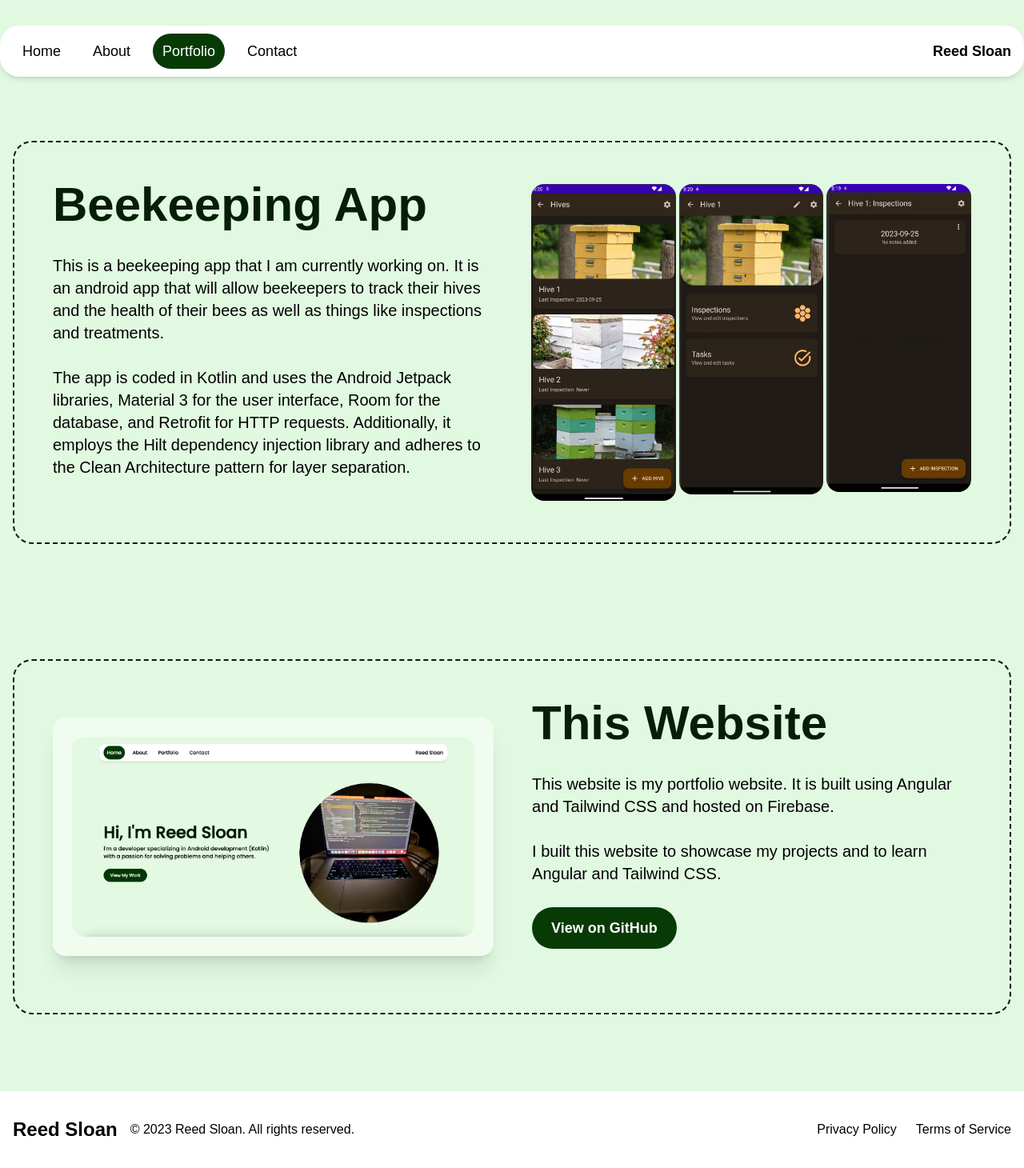
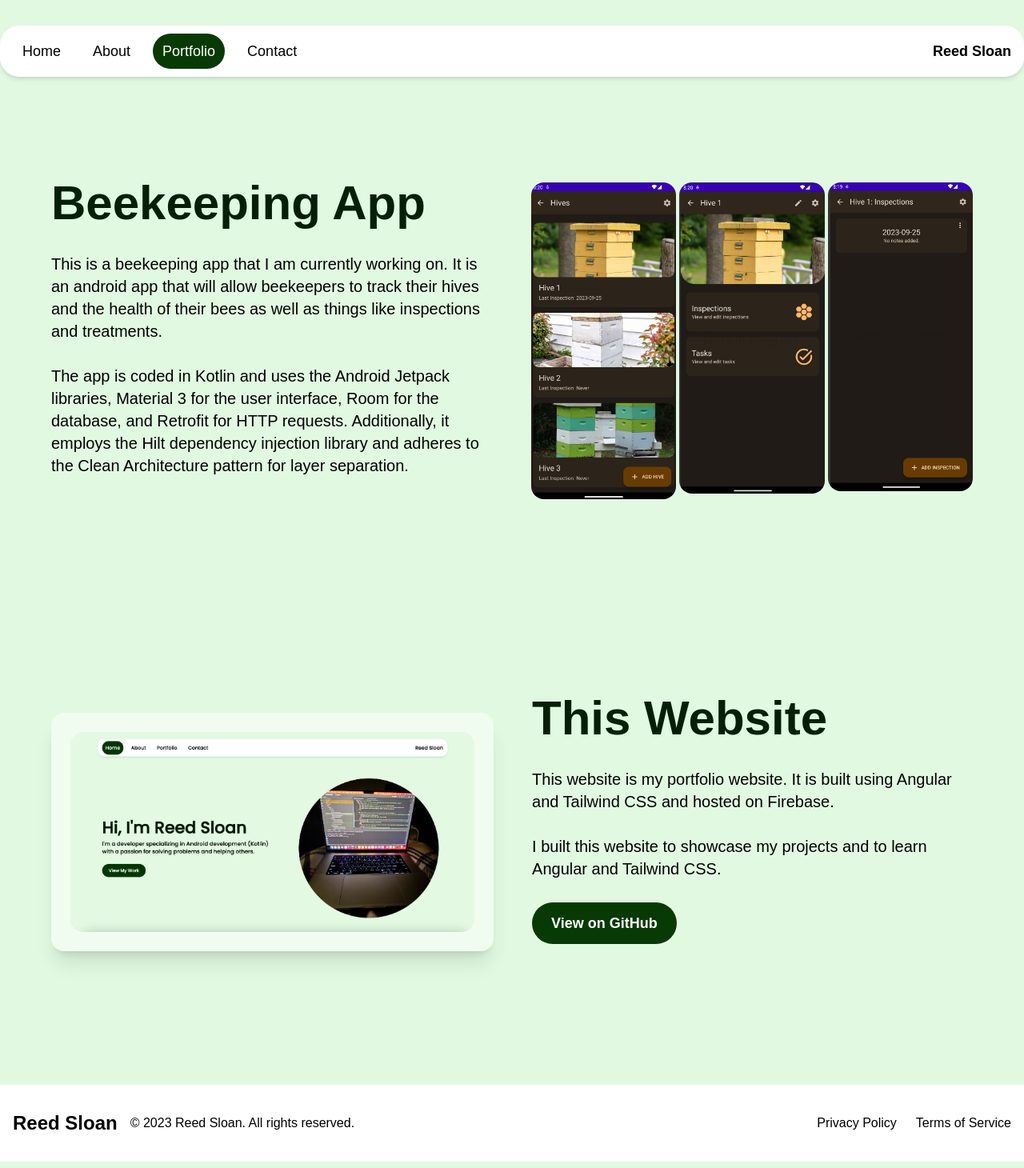
Before and after one commit to reedsloan/portfolio-website, an Angular app: page /portfolio in a window 1280 px wide. Shown: the whole page at 80% size. Built offline with nearby package versions, Linux system fonts and the light colour scheme; a web font is replaced by a local one.

Commit message:
Removed the borders on the portfolio page as they were unnecessary

```diff
--- a/src/app/portfolio/portfolio.component.html
+++ b/src/app/portfolio/portfolio.component.html
@@ -2,7 +2,7 @@
   <div class="flex flex-col items-center container">
     <!-- Beekeeping App Section -->
     <div
-    class="flex flex-col lg:flex-row sm:gap-12 items-center border-dashed border-2 border-[color:#061e06] rounded-3xl sm:p-12 p-6"
+    class="flex flex-col lg:flex-row sm:gap-12 items-center rounded-3xl sm:p-12 p-6"
     >
       <div class="lg:w-1/2">
         <!-- Title -->
@@ -42,7 +42,7 @@
 
     <!-- This Website Section -->
     <div
-      class="flex flex-col lg:flex-row-reverse sm:gap-12 mt-36 items-center border-dashed border-2 border-[color:#061e06] rounded-3xl sm:p-12 p-6"
+      class="flex flex-col lg:flex-row-reverse sm:gap-12 mt-36 items-center rounded-3xl sm:p-12 p-6"
     >
       <div class="lg:w-1/2">
         <!-- Title -->
```
Also changed, not shown: 13 other files (tests, documents, lock files or other folders).
